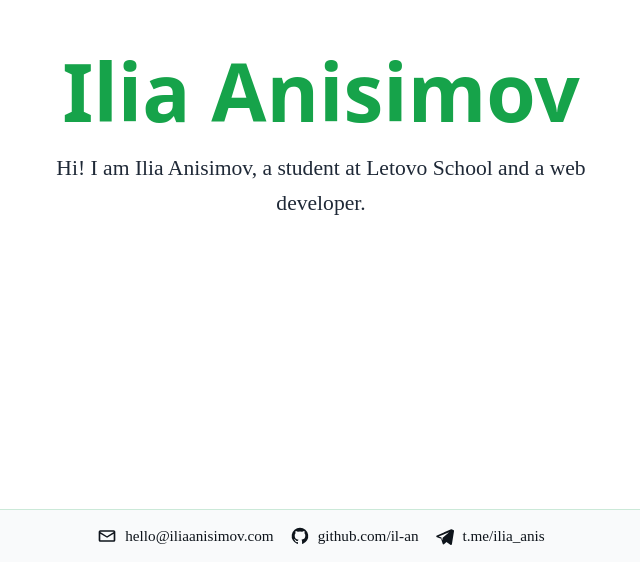
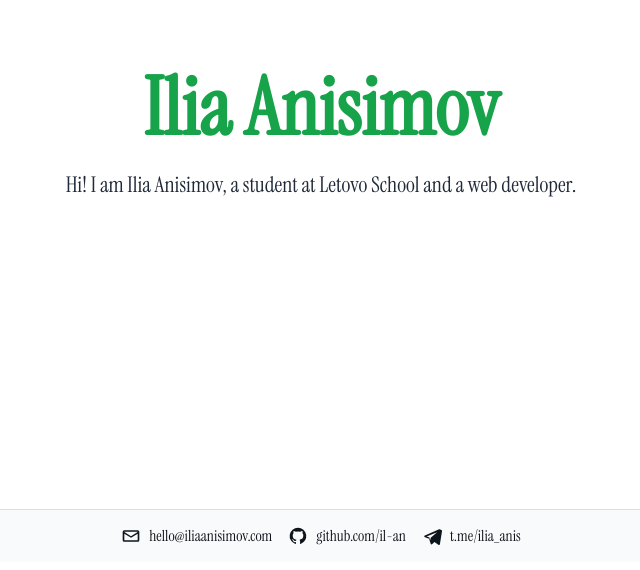
Before and after one commit to il-an/iliaanisimovcom, an Angular app: page / in a window 1280 px wide. Shown: the part 246-816 px from the top of the page, without its empty margins (319-959 px from the left). Built offline with nearby package versions, Linux system fonts and the light colour scheme.

Commit message:
font changes

```diff
--- a/src/app/app.css
+++ b/src/app/app.css
@@ -17,7 +17,7 @@
 h1.name {
   margin: 0;
   color: #16a34a;
-  font-family: system-ui, -apple-system, "Segoe UI", Roboto, "Helvetica Neue", Arial, sans-serif;
+  /*font-family: system-ui, -apple-system, "Segoe UI", Roboto, "Helvetica Neue", Arial, sans-serif;*/
   font-weight: 600;
   font-size: clamp(2rem, 8vw, 5rem);
   line-height: 1;
--- a/src/index.html
+++ b/src/index.html
@@ -6,6 +6,9 @@
   <base href="/">
   <meta name="viewport" content="width=device-width, initial-scale=1">
   <link rel="icon" type="image/x-icon" href="favicon.ico">
+  <link rel="preconnect" href="https://fonts.googleapis.com">
+  <link rel="preconnect" href="https://fonts.gstatic.com" crossorigin>
+  <link href="https://fonts.googleapis.com/css2?family=Instrument+Serif:ital@0;1&display=swap" rel="stylesheet">
 </head>
 <body>
   <app-root></app-root>
--- a/src/styles.css
+++ b/src/styles.css
@@ -1 +1,5 @@
 /* You can add global styles to this file, and also import other style files */
+
+html, body {
+  font-family: "Instrument Serif", serif;
+}
```
